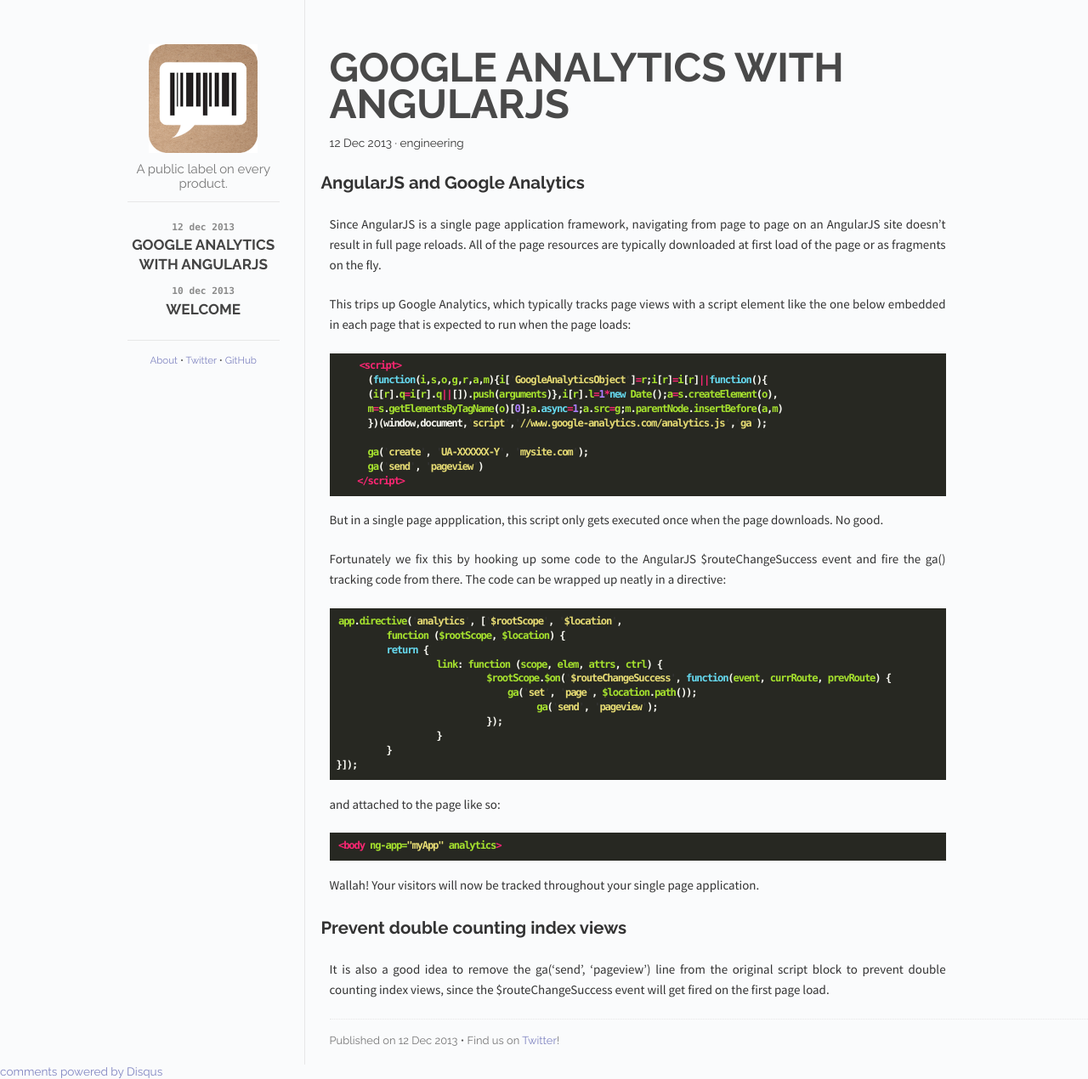
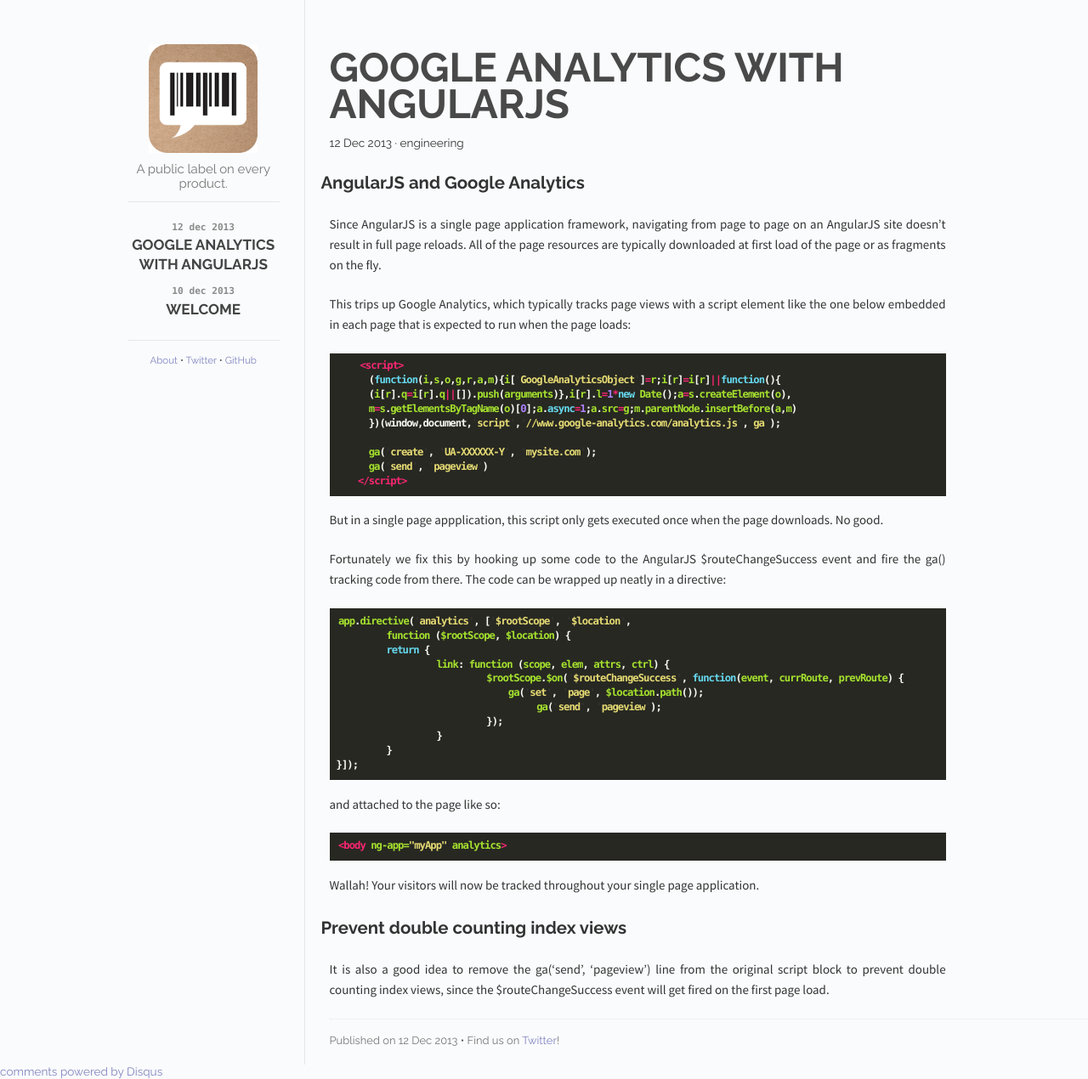
Before and after one commit to openlabel/openlabel.github.io, a Jekyll site: the page built from index.html, in a window 1280 px wide. Shown: the whole page at 85% size. Built offline with Jekyll 4.4.1, drawn with Linux system fonts in a browser that asks for light colours; Markdown is read by kramdown in place of the engine named in the settings; comment, search, counter and statistics services are not loaded.

Commit message:
less tight letter spacing

```diff
--- a/css/main.css
+++ b/css/main.css
@@ -169,7 +169,7 @@
   background-color: rgb(39, 40, 34);
   padding: .8em .8em;
   line-height: 1.6em;
-  letter-spacing: -0.12em;
+  letter-spacing: -0.1em;
   font-size: 0.9em;
   margin-bottom: 1.7em;
 }
```
